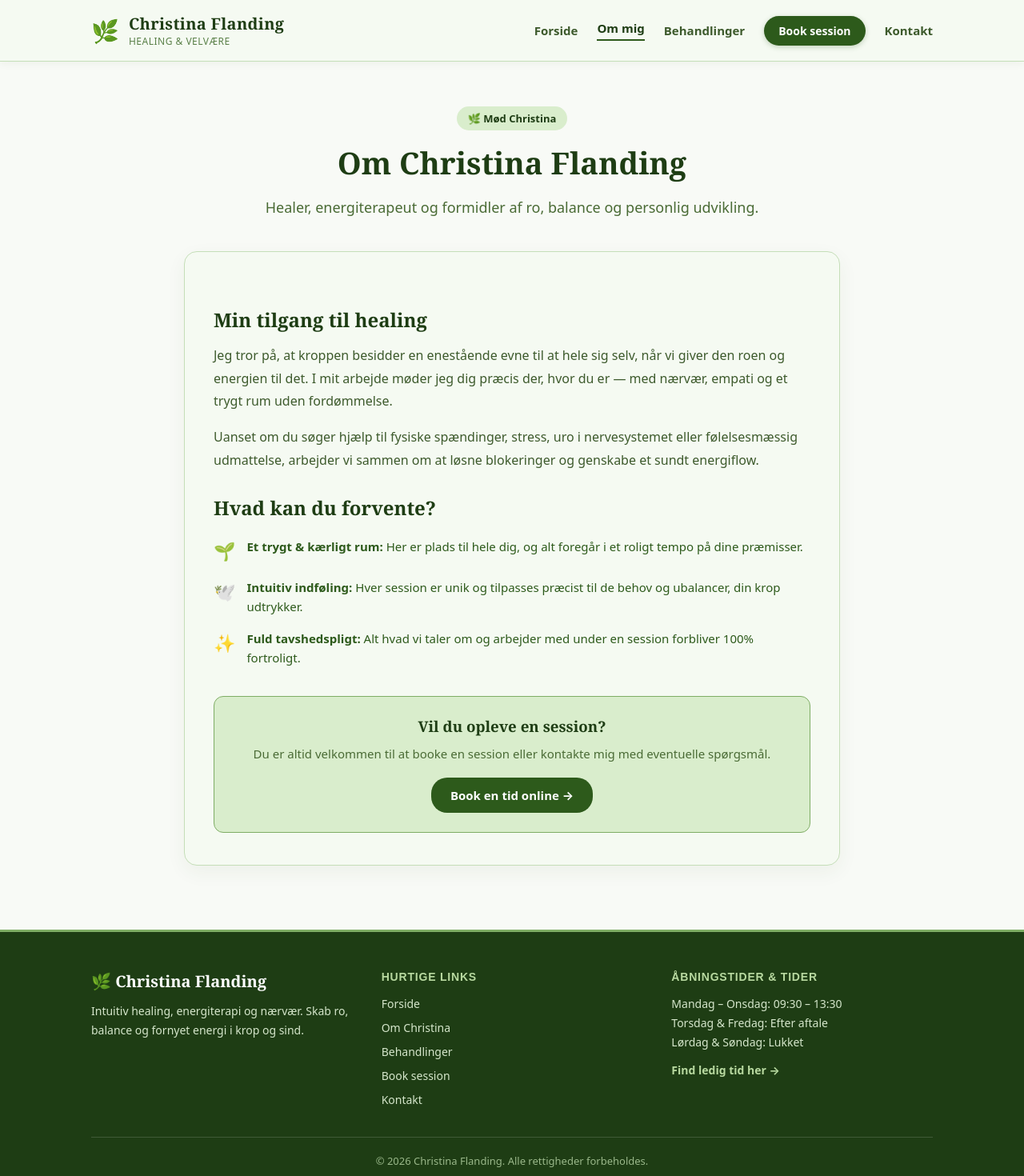
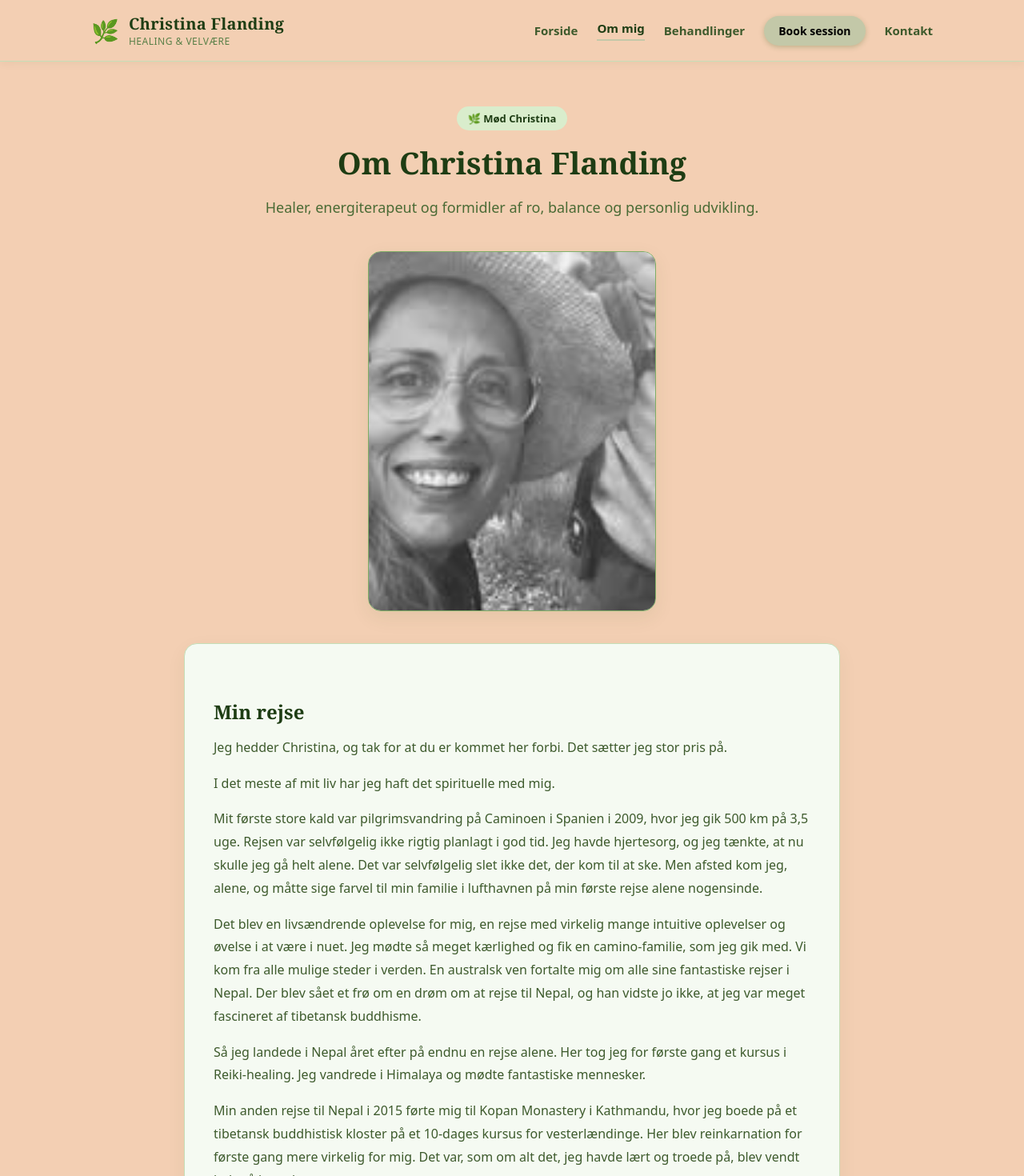
Before and after one commit to aaronalayo/christinaflanding, a React (Vite) app: page /om-mig in a window 1280 px wide. Shown: the top 1470 px of the page at 80% size. Built offline with nearby package versions, Linux system fonts and the light colour scheme.

Commit message:
Update site content and branding

```diff
--- a/src/App.tsx
+++ b/src/App.tsx
@@ -34,7 +34,7 @@ const styles: Styles = {
     display: 'flex',
     flexDirection: 'column',
     minHeight: '100vh',
-    backgroundColor: '#F8FAF6',
+    backgroundColor: '#F3CFB3',
     fontFamily: 'system-ui, -apple-system, BlinkMacSystemFont, "Segoe UI", Roboto, sans-serif',
     color: '#1E3D14',
   },
--- a/src/components/Footer.tsx
+++ b/src/components/Footer.tsx
@@ -34,6 +34,11 @@ export default function Footer() {
               Torsdag & Fredag: Efter aftale<br />
               Lørdag & Søndag: Lukket
             </p>
+            <p style={{ ...styles.text, marginTop: '12px' }}>
+              Herstedvesterstræde 41<br />
+              Herstedvester Landsby i Albertslund<br />
+              Tlf. 31 33 13 32
+            </p>
             <div style={{ marginTop: '12px' }}>
               <Link to="/booking" style={styles.ctaLink}>
                 Find ledig tid her →
@@ -54,8 +59,8 @@ export default function Footer() {
 
 const styles: Styles = {
   footer: {
-    backgroundColor: '#1E3D14',
-    color: '#E2EDD9',
+    backgroundColor: '#C3C8A8',
+    color: '#000000',
     marginTop: 'auto',
     borderTop: '3px solid #7FAD65',
   },
@@ -78,7 +83,7 @@ const styles: Styles = {
     fontFamily: 'Georgia, serif',
     fontSize: '20px',
     fontWeight: 'bold',
-    color: '#FFF',
+    color: '#000000',
     marginBottom: '12px',
   },
   colTitle: {
@@ -87,13 +92,13 @@ const styles: Styles = {
     fontWeight: 'bold',
     textTransform: 'uppercase',
     letterSpacing: '0.8px',
-    color: '#B8D9A0',
+    color: '#000000',
     marginBottom: '14px',
   },
   text: {
     fontSize: '14px',
     lineHeight: '1.7',
-    color: '#D5E6CB',
+    color: '#000000',
     margin: 0,
   },
   list: {
@@ -105,13 +110,13 @@ const styles: Styles = {
     gap: '8px',
   },
   link: {
-    color: '#D5E6CB',
+    color: '#000000',
     textDecoration: 'none',
     fontSize: '14px',
     transition: 'color 0.2s',
   },
   ctaLink: {
-    color: '#B8D9A0',
+    color: '#000000',
     textDecoration: 'none',
     fontWeight: 'bold',
     fontSize: '14px',
@@ -121,6 +126,6 @@ const styles: Styles = {
     paddingTop: '20px',
     textAlign: 'center',
     fontSize: '13px',
-    color: '#9AB88A',
+    color: '#000000',
   },
 };
--- a/src/components/Navbar.tsx
+++ b/src/components/Navbar.tsx
@@ -86,7 +86,7 @@ export default function Navbar() {
 
 const styles: Styles = {
   header: {
-    backgroundColor: '#F5FAF2',
+    backgroundColor: '#F3CFB3',
     borderBottom: '1.5px solid #C5DEB8',
     position: 'sticky',
     top: 0,
@@ -142,13 +142,13 @@ const styles: Styles = {
     color: '#1E3D14',
     fontSize: '15px',
     fontWeight: 'bold',
-    borderBottom: '2px solid #2D5A1B',
+    borderBottom: '2px solid #C3C8A8',
     paddingBottom: '4px',
   },
   bookingBtn: {
     textDecoration: 'none',
-    backgroundColor: '#2D5A1B',
-    color: 'white',
+    backgroundColor: '#C3C8A8',
+    color: '#000000',
     padding: '9px 18px',
     borderRadius: '20px',
     fontWeight: 'bold',
--- a/src/index.css
+++ b/src/index.css
@@ -5,7 +5,7 @@
 html, body {
   margin: 0;
   padding: 0;
-  background-color: #F8FAF6;
+  background-color: #F3CFB3;
   color: #1E3D14;
   font-family: system-ui, -apple-system, BlinkMacSystemFont, "Segoe UI", Roboto, sans-serif;
   -webkit-font-smoothing: antialiased;
--- a/src/pages/About.tsx
+++ b/src/pages/About.tsx
@@ -1,5 +1,6 @@
 import { Link } from 'react-router-dom';
 import type { Styles } from '../css';
+import christinaPhoto from '../assets/christina.jpg';
 
 export default function About() {
   return (
@@ -13,36 +14,40 @@ export default function About() {
           </p>
         </div>
 
+        <div
+          className="about-photo-slot"
+          style={styles.photoSlot}
+        >
+          <img src={christinaPhoto} alt="Christina Flanding" style={styles.photoImage} />
+        </div>
+
         <div className="site-content-card" style={styles.contentBox}>
-          <h2 style={styles.heading}>Min tilgang til healing</h2>
+          <h2 style={styles.heading}>Min rejse</h2>
           <p style={styles.text}>
-            Jeg tror på, at kroppen besidder en enestående evne til at hele sig selv, når vi giver den roen og energien til det. I mit arbejde møder jeg dig præcis der, hvor du er — med nærvær, empati og et trygt rum uden fordømmelse.
+            Jeg hedder Christina, og tak for at du er kommet her forbi. Det sætter jeg stor pris på.
           </p>
           <p style={styles.text}>
-            Uanset om du søger hjælp til fysiske spændinger, stress, uro i nervesystemet eller følelsesmæssig udmattelse, arbejder vi sammen om at løsne blokeringer og genskabe et sundt energiflow.
+            I det meste af mit liv har jeg haft det spirituelle med mig.
           </p>
 
-          <h2 style={styles.heading}>Hvad kan du forvente?</h2>
-          <div style={styles.featureList}>
-            <div style={styles.featureItem}>
-              <span style={styles.featureIcon}>🌱</span>
-              <div>
-                <strong>Et trygt & kærligt rum:</strong> Her er plads til hele dig, og alt foregår i et roligt tempo på dine præmisser.
-              </div>
-            </div>
-            <div style={styles.featureItem}>
-              <span style={styles.featureIcon}>🕊️</span>
-              <div>
-                <strong>Intuitiv indføling:</strong> Hver session er unik og tilpasses præcist til de behov og ubalancer, din krop udtrykker.
-              </div>
-            </div>
-            <div style={styles.featureItem}>
-              <span style={styles.featureIcon}>✨</span>
-              <div>
-                <strong>Fuld tavshedspligt:</strong> Alt hvad vi taler om og arbejder med under en session forbliver 100% fortroligt.
-              </div>
-            </div>
-          </div>
+          <p style={styles.text}>
+            Mit første store kald var pilgrimsvandring på Caminoen i Spanien i 2009, hvor jeg gik 500 km på 3,5 uge. Rejsen var selvfølgelig ikke rigtig planlagt i god tid. Jeg havde hjertesorg, og jeg tænkte, at nu skulle jeg gå helt alene. Det var selvfølgelig slet ikke det, der kom til at ske. Men afsted kom jeg, alene, og måtte sige farvel til min familie i lufthavnen på min første rejse alene nogensinde.
+          </p>
+          <p style={styles.text}>
+            Det blev en livsændrende oplevelse for mig, en rejse med virkelig mange intuitive oplevelser og øvelse i at være i nuet. Jeg mødte så meget kærlighed og fik en camino-familie, som jeg gik med. Vi kom fra alle mulige steder i verden. En australsk ven fortalte mig om alle sine fantastiske rejser i Nepal. Der blev sået et frø om en drøm om at rejse til Nepal, og han vidste jo ikke, at jeg var meget fascineret af tibetansk buddhisme.
+          </p>
+          <p style={styles.text}>
+            Så jeg landede i Nepal året efter på endnu en rejse alene. Her tog jeg for første gang et kursus i Reiki-healing. Jeg vandrede i Himalaya og mødte fantastiske mennesker.
+          </p>
+          <p style={styles.text}>
+            Min anden rejse til Nepal i 2015 førte mig til Kopan Monastery i Kathmandu, hvor jeg boede på et tibetansk buddhistisk kloster på et 10-dages kursus for vesterlændinge. Her blev reinkarnation for første gang mere virkelig for mig. Det var, som om alt det, jeg havde lært og troede på, blev vendt helt på hovedet.
+          </p>
+          <p style={styles.text}>
+            I 2023/24 har jeg uddannet mig i Reiki 1, 2 og 3 og har taget kurser i meditation og krystaller. Reiki-healing og meditation har været en del af mit eget daglige liv i de sidste 2 år, og jeg har brugt det på mig selv, når jeg havde brug for ro og for at få ladet mit system op igen.
+          </p>
+          <p style={styles.text}>
+            Ud over at være interesseret i spiritualitet har jeg altid beskæftiget mig med billedkunst. Jeg er uddannet arkitekt fra Kunstakademiets Arkitektskole i 2013, og derudover har jeg i 2023 færdiggjort en 3-årig kunstterapiuddannelse. Kunstnerisk arbejde er en stor del af mit liv.
+          </p>
 
           <div style={styles.ctaBox}>
             <h3 style={{ color: '#1E3D14', margin: '0 0 12px', fontFamily: 'Georgia, serif' }}>
@@ -95,6 +100,27 @@ const styles: Styles = {
     color: '#4A6B35',
     margin: 0,
   },
+  photoSlot: {
+    width: 'min(100%, 360px)',
+    aspectRatio: '4 / 5',
+    margin: '0 auto 40px',
+    display: 'flex',
+    flexDirection: 'column',
+    alignItems: 'center',
+    justifyContent: 'center',
+    gap: '10px',
+    backgroundColor: '#D9EDCC',
+    border: '1.5px solid #7FAD65',
+    borderRadius: '16px',
+    overflow: 'hidden',
+    boxShadow: '0 8px 24px rgba(45,90,27,0.08)',
+  },
+  photoImage: {
+    width: '100%',
+    height: '100%',
+    display: 'block',
+    objectFit: 'cover',
+  },
   contentBox: {
     backgroundColor: '#F5FAF2',
     border: '1.5px solid #C5DEB8',
@@ -142,8 +168,8 @@ const styles: Styles = {
   },
   ctaBtn: {
     display: 'inline-block',
-    backgroundColor: '#2D5A1B',
-    color: 'white',
+    backgroundColor: '#C3C8A8',
+    color: '#000000',
     padding: '12px 24px',
     borderRadius: '20px',
     textDecoration: 'none',
--- a/src/pages/Services.tsx
+++ b/src/pages/Services.tsx
@@ -2,103 +2,73 @@ import { Link } from 'react-router-dom';
 import type { Styles } from '../css';
 
 export default function Services() {
-  const treatments = [
-    {
-      title: 'Intuitiv Healing (1:1 Session)',
-      duration: '60 minutter',
-      price: 'Kontakt for pris / Efter aftale',
-      icon: '🌿',
-      desc: 'En dybdegående, individuel healing-session hvor vi arbejder med at frigøre fysiske og følelsesmæssige spændinger, berolige nervesystemet og genoprette balancen.',
-      points: [
-        'Kort indledende samtale om dine behov og intentioner',
-        'Blid, nærværende energioverførsel på briks (fuldt påklædt)',
-        'Fokus på dyb afspænding, jordforbindelse og indre ro',
-        'Afsluttende integration og vejledning',
-      ],
-    },
-    {
-      title: 'Chakra & Energibalancering',
-      duration: '60 minutter',
-      price: 'Kontakt for pris / Efter aftale',
-      icon: '✨',
-      desc: 'Målrettet gennemgang og rensning af kroppens 7 primære energicentre (chakraer). Ideel hvis du føler dig energiforladt, blokeret eller i mental ubalance.',
-      points: [
-        'Kortlægning af energimæssige ubalancer og blokeringer',
-        'Harmonisering af energiflowet fra rod til krone',
-        'Styrkelse af kroppens naturlige selvhelende kræfter',
-        'Følelse af fornyet vitalitet og overskud',
-      ],
-    },
-    {
-      title: 'Fjernhealing',
-      duration: '45 - 60 minutter',
-      price: 'Kontakt for pris / Efter aftale',
-      icon: '🕊️',
-      desc: 'Healing på afstand, hvor du modtager energien i dit eget hjem. Energi er ikke begrænset af tid eller fysisk afstand — effekten er lige så dyb og nærværende.',
-      points: [
-        'Foregår mens du slapper af i rolige omgivelser derhjemme',
-        'Aftalt tidspunkt med sms/telefon før og efter sessionen',
-        'Feedback og oplevelser deles efterfølgende',
-        'Perfekt hvis du bor langt væk eller foretrækker hjemlige rammer',
-      ],
-    },
-  ];
-
   return (
     <div className="site-content-page" style={styles.page}>
       <div className="site-content-container" style={styles.container}>
         <div className="site-page-header" style={styles.header}>
-          <span style={styles.badge}>🌿 Ydelser & Behandlinger</span>
-          <h1 className="site-page-title" style={styles.title}>Mine Behandlinger</h1>
+          <span style={styles.badge}>🌿 Healing & Velvære</span>
+          <h1 className="site-page-title" style={styles.title}>REIKI HEALING</h1>
           <p className="site-page-subtitle" style={styles.subtitle}>
-            Alle sessioner foregår i et trygt og fortroligt rum med fokus på din trivsel og balance.
+            “Her får du et frirum, hvor der er fokus på dig”
           </p>
+          <Link to="/booking" style={styles.bookBtn}>
+            Book nu →
+          </Link>
         </div>
 
         <div style={styles.treatmentList}>
-          {treatments.map((t, idx) => (
-            <div className="site-treatment-card" key={idx} style={styles.treatmentCard}>
-              <div className="site-treatment-card-top" style={styles.cardTop}>
-                <span style={styles.icon}>{t.icon}</span>
-                <div>
-                  <h2 className="site-treatment-title" style={styles.cardTitle}>{t.title}</h2>
-                  <div style={styles.metaRow}>
-                    <span style={styles.metaBadge}>⏱ {t.duration}</span>
-                    <span style={styles.metaBadge}>💳 {t.price}</span>
-                  </div>
-                </div>
-              </div>
+          <div className="site-treatment-card" style={styles.treatmentCard}>
+            <h2 className="site-treatment-title" style={styles.cardTitle}>Om reiki healing</h2>
+            <p style={styles.desc}>
+              Reiki healing kan hjælpe dig, som har tankemylder, stresssymptomer, uro og andre lignende udfordringer. Eller bare til dig, som vil give dig selv en helt afstressende oplevelse.
+            </p>
+            <p style={styles.desc}>
+              Først og fremmest er Reiki healing for alle, som vil give sig selv en pause fra hverdagens støj og bare være med sig selv.
+            </p>
+            <p style={styles.desc}>
+              Reiki healing stammer fra Japan, hvor “Rei” betyder liv og “ki” energi på japansk. Reikihealing er en blid healingsform, hvor behandleren kanaliserer universel livsenergi videre til modtageren. Kroppen får mulighed for at komme helt ned i en dyb ro og restituere.
+            </p>
 
-              <p style={styles.desc}>{t.desc}</p>
+            <h3 style={styles.sectionHeading}>Hvad kan Reiki healing hjælpe med?</h3>
+            <p style={styles.desc}>Reikihealing kan afhjælpe:</p>
+            <ul style={styles.pointsList}>
+              <li style={styles.pointItem}>Stresssymptomer</li>
+              <li style={styles.pointItem}>Tankemylder</li>
+              <li style={styles.pointItem}>Belastninger</li>
+              <li style={styles.pointItem}>Søvnproblemer</li>
+              <li style={styles.pointItem}>Fysiske spændinger og smerter</li>
+              <li style={styles.pointItem}>Følelsesmæssige ubalancer</li>
+            </ul>
 
-              <div style={styles.pointsBox}>
-                <strong style={{ color: '#1E3D14', fontSize: '14px' }}>Sessionen indeholder:</strong>
-                <ul style={styles.pointsList}>
-                  {t.points.map((pt, i) => (
-                    <li key={i} style={styles.pointItem}>✓ {pt}</li>
-                  ))}
-                </ul>
-              </div>
+            <h3 style={styles.sectionHeading}>Hvordan foregår behandlingen?</h3>
+            <p style={styles.desc}>
+              Healingen foregår liggende på en briks med tøj på, hvor behandleren lægger hænderne blidt på nogle områder på kroppen, som har brug for healing og opmærksomhed. Hænderne kan også være oppe oven over kroppen uden berøring.
+            </p>
+            <p style={styles.desc}>
+              Inden en Reiki-behandling vil vi starte med at sidde ned. Jeg vil spørge, hvad du har brug for at have fokuseret på, og så kan vi begynde.
+            </p>
+            <p style={styles.desc}>
+              Under selve healingen ser jeg ofte billeder, farver eller små sætninger, som er kanaliserede beskeder til dig. De kan også kaldes clairvoyante beskeder. Jeg spørger dig altid inden healingen, om du gerne vil have, at jeg formidler billederne eller de små beskeder videre til dig.
+            </p>
+            <p style={styles.desc}>Jeg har tavshedspligt.</p>
 
-              <div style={{ marginTop: '24px' }}>
-                <Link to="/booking" style={styles.bookBtn}>
-                  Book denne session →
-                </Link>
-              </div>
+            <div style={styles.practicalBox}>
+              <h3 style={styles.sectionHeading}>Praktisk</h3>
+              <ul style={styles.priceList}>
+                <li style={styles.priceItem}><strong>Reiki healing 60 min:</strong> 400 kr.</li>
+                <li style={styles.priceItem}>Inkl. samtale, healing og snak som afslutning på behandlingen.</li>
+                <li style={styles.priceItem}><strong>3 x klippekort Reiki-behandling:</strong> 1.100 kr.</li>
+                <li style={styles.priceItem}>Et forløb anbefales for at komme i dybden med behandlingen.</li>
+                <li style={styles.priceItem}>Du kan betale med MobilePay.</li>
+              </ul>
             </div>
-          ))}
-        </div>
 
-        {/* Practical info */}
-        <div style={styles.practicalBox}>
-          <h3 style={{ color: '#1E3D14', fontFamily: 'Georgia, serif', margin: '0 0 12px' }}>
-            Praktisk information til din session
-          </h3>
-          <p style={styles.practicalText}>
-            • Kom gerne i behageligt, løstsiddende tøj, da sessionen foregår fuldt påklædt.<br />
-            • Drik gerne rigeligt med vand før og efter sessionen for at understøtte kroppens udrensning.<br />
-            • Giv dig selv lidt ro og tid efterfølgende til at lade energien integrere sig.
-          </p>
+            <div style={{ marginTop: '28px' }}>
+              <Link to="/booking" style={styles.bookBtn}>
+                Book nu →
+              </Link>
+            </div>
+          </div>
         </div>
       </div>
     </div>
@@ -187,6 +157,12 @@ const styles: Styles = {
     color: '#3D5A2C',
     margin: '0 0 20px',
   },
+  sectionHeading: {
+    fontFamily: 'Georgia, serif',
+    fontSize: '22px',
+    color: '#1E3D14',
+    margin: '32px 0 14px',
+  },
   pointsBox: {
     backgroundColor: '#EEF6E8',
     padding: '16px 20px',
@@ -194,9 +170,9 @@ const styles: Styles = {
     border: '1px solid #D9EDCC',
   },
   pointsList: {
-    listStyle: 'none',
-    padding: 0,
-    margin: '10px 0 0',
+    listStyleType: 'disc',
+    paddingLeft: '24px',
+    margin: '10px 0 24px',
     display: 'flex',
     flexDirection: 'column',
     gap: '8px',
@@ -207,8 +183,8 @@ const styles: Styles = {
   },
   bookBtn: {
     display: 'inline-block',
-    backgroundColor: '#2D5A1B',
-    color: 'white',
+    backgroundColor: '#C3C8A8',
+    color: '#000000',
     padding: '12px 24px',
     borderRadius: '20px',
     textDecoration: 'none',
@@ -228,4 +204,17 @@ const styles: Styles = {
     color: '#2D5A1B',
     margin: 0,
   },
+  priceList: {
+    listStyle: 'none',
+    padding: 0,
+    margin: 0,
+    display: 'flex',
+    flexDirection: 'column',
+    gap: '10px',
+  },
+  priceItem: {
+    fontSize: '15px',
+    lineHeight: '1.6',
+    color: '#2D5A1B',
+  },
 };
```
Also changed, not shown: src/HealingInquiry.tsx (+6 -6 lines), src/pages/Contact.tsx (+7 -6 lines), src/pages/Home.tsx (+20 -20 lines), src/assets/christina.jpg (added).
